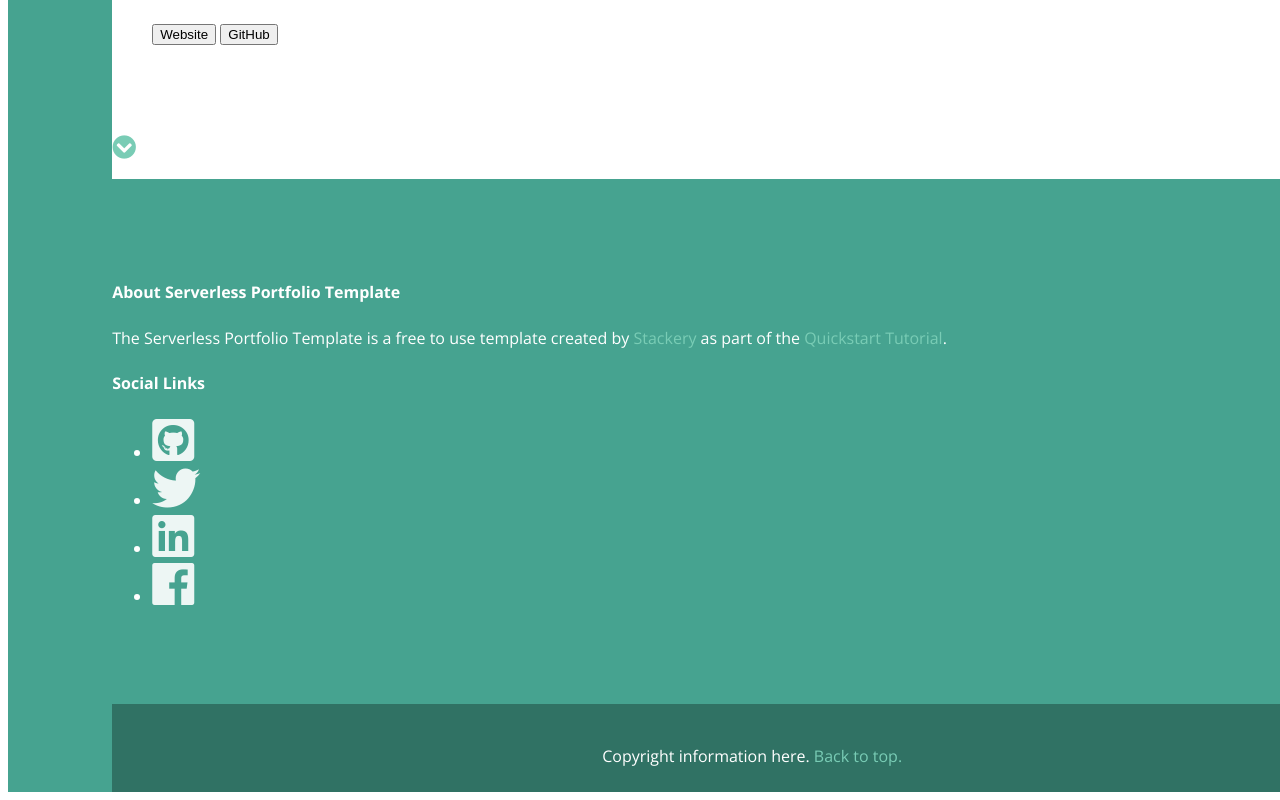
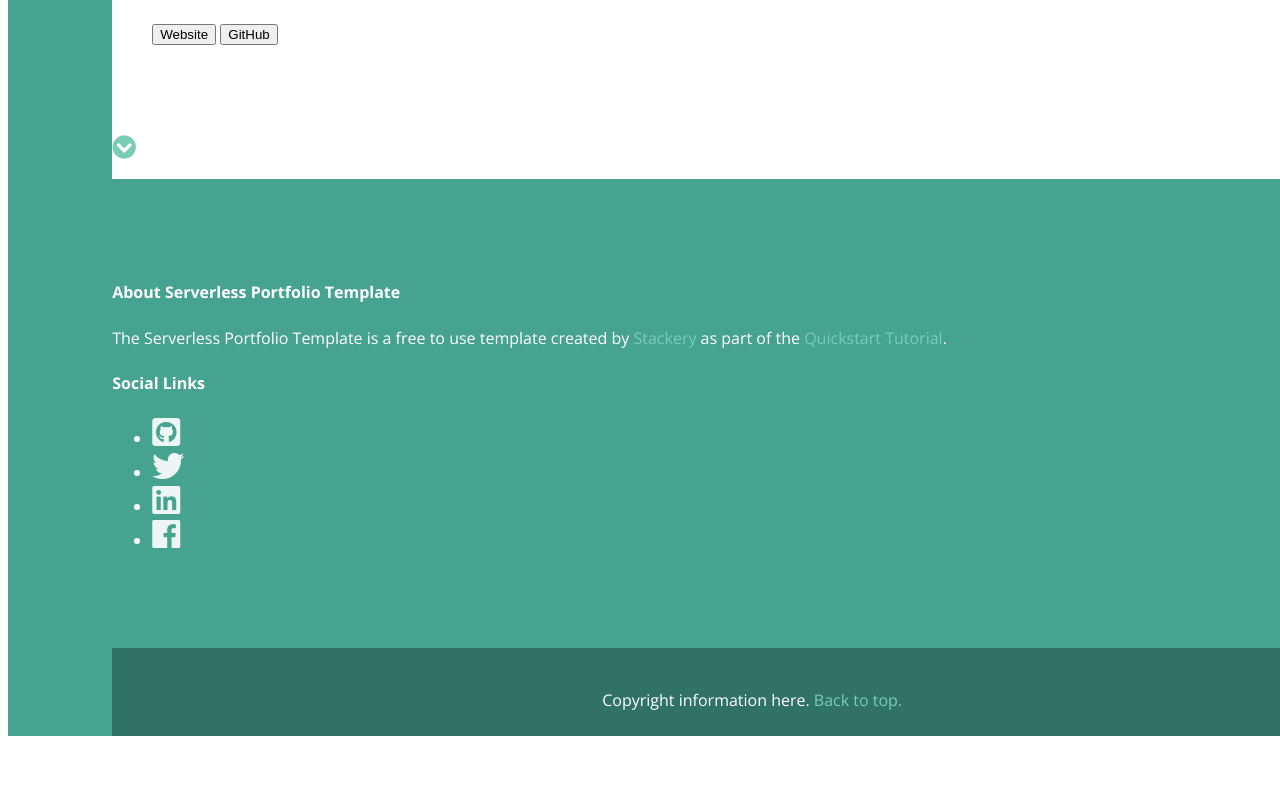
Before and after one commit to stackery/stackery-quickstart, a website: page src/getWelcomePage/welcome.html in a window 1280 px wide. Shown: the part 2229-3029 px from the top of the page. After the commit the page ends 2973 px from the top, so only its background shows below. Drawn offline with nearby package versions, Linux system fonts and the light colour scheme; some packages are replaced by stand-ins of ours; a script that the page names is missing.

Commit message:
Smaller icons

```diff
--- a/src/getWelcomePage/welcome.html
+++ b/src/getWelcomePage/welcome.html
@@ -150,22 +150,22 @@
               <ul class="list-inline mb-0">
                 <li class="list-inline-item">
                   <a class="btn-social" href="#">
-                    <i class="fab fa-github-square fa-3x"></i>
+                    <i class="fab fa-github-square fa-2x"></i>
                   </a>
                 </li>
                 <li class="list-inline-item">
                   <a class="btn-social" href="#">
-                    <i class="fab fa-twitter fa-3x"></i>
+                    <i class="fab fa-twitter fa-2x"></i>
                   </a>
                 </li>
                 <li class="list-inline-item">
                   <a class="btn-social" href="#">
-                    <i class="fab fa-linkedin fa-3x"></i>
+                    <i class="fab fa-linkedin fa-2x"></i>
                   </a>
                 </li>
                 <li class="list-inline-item">
                   <a class="btn-social" href="#">
-                    <i class="fab fa-facebook fa-3x"></i></i>
+                    <i class="fab fa-facebook fa-2x"></i></i>
                   </a>
                 </li>
               </ul>
```
